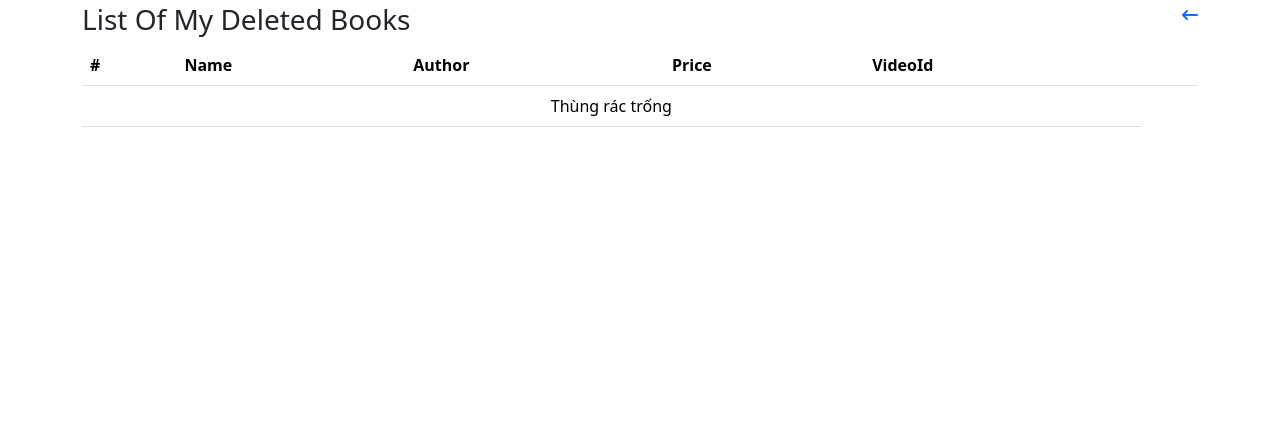
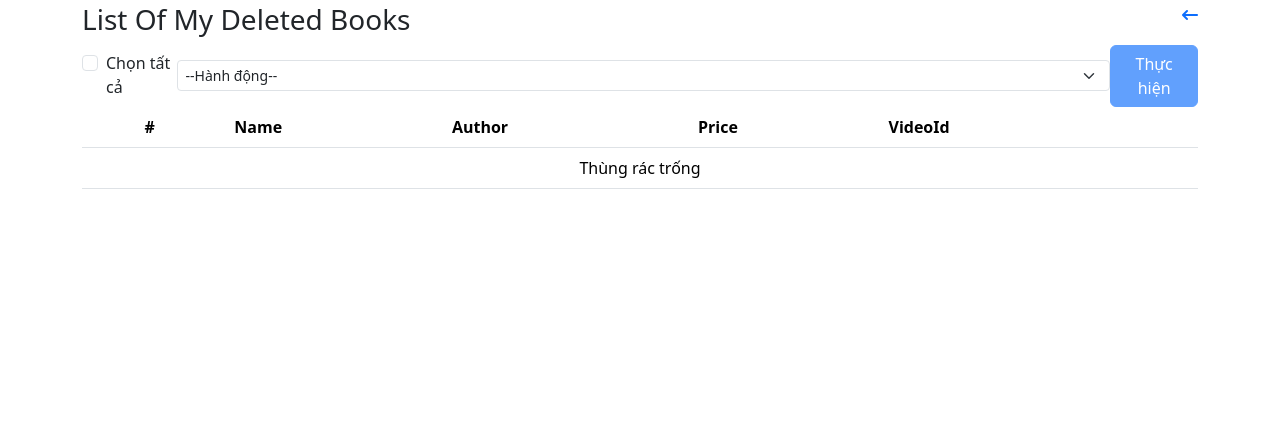
Before and after one commit to quanandcode/nodejs_blog, a Node server app: page /me/trash/books in a window 1280 px wide. Shown: the part 353-782 px from the top of the page. Run offline with Node 20, Linux system fonts and the light colour scheme; data that the repository does not hold is empty; some libraries are stand-ins or nearby versions.

Commit message:
add restore and deleteForce checkboxAll feature

```diff
--- a/src/resource/views/me/trash-books.hbs
+++ b/src/resource/views/me/trash-books.hbs
@@ -1,13 +1,29 @@
-<div class="mt-4">
+<form class="mt-4" method="POST" action="/books/handle-form-action">
     <div class="d-flex justify-content-between">
         <h3>List Of My Deleted Books</h3>
         <a href="/me/stored/books">
             <i class="fa-solid fa-arrow-left-long"></i>
         </a>
     </div>
+    <div class="d-flex align-items-center">
+        <div class="form-check">
+            <input class="form-check-input" type="checkbox" value="" id="check-all-books">
+            <label class="form-check-label" for="check-all-books">
+                Chọn tất cả
+            </label>
+        </div>
+        <select class="form-select form-select-sm select-actions" aria-label="Default select example" name="action"
+            required>
+            <option selected value="">--Hành động--</option>
+            <option value="restore">Khôi phục</option>
+            <option value="deleteForce">Xoá Vĩnh Viễn</option>
+        </select>
+        <button type="submit" class="  btn-handler-form-action btn btn-primary disabled">Thực hiện</button>
+    </div>
     <table class="table">
         <thead>
             <tr>
+                <th></th>
                 <th scope="col">#</th>
                 <th scope="col">Name </th>
                 <th scope="col">Author</th>
@@ -19,6 +35,11 @@
         <tbody>
             {{#each books}}
             <tr>
+                <th>
+                    <input class="form-check-input" type="checkbox" name="bookIds[]" value="{{this._id}}"
+                        id="flexCheckDefault">
+
+                </th>
                 <th scope="row">{{sum @index 1}}</th>
                 <td>{{this.name}}</td>
                 <td>{{this.author}}</td>
@@ -40,7 +61,7 @@
             </tr>
             {{else}}
             <tr>
-                <td colspan="5">
+                <td colspan="7">
                     <div class="text-center">
                         Thùng rác trống
 
@@ -52,7 +73,7 @@
             }}
         </tbody>
     </table>
-</div>
+</form>
 <div id="delete-book-modal" class="modal" tabindex="-1">
     <div class="modal-dialog">
         <div class="modal-content">
@@ -72,11 +93,24 @@
 </div>
 <form method="POST" id="form-hidden-restore"></form>
 <script>
+
+
+    document.addEventListener("DOMContentLoaded", function () {
         var bookId;
         var bookIdTakeFromForce;
         var btnRestores = document.querySelectorAll('.button-restore-book');
         var formHidden = document.getElementById('form-hidden-restore');
         var btnDelete = document.getElementById("button-delete-book")
+        //variables checkboxAll
+        var checkboxAllBooks = $('#check-all-books')
+        var checkboxBookItems = $('input[name="bookIds[]"]')
+        var btnSubmit = $('.btn-handler-form-action')
+        var selectAction = $('.select-actions')
+        var quantityChecked;
+        $('#delete-book-modal').on('show.bs.modal', function (event) {
+            var button = $(event.relatedTarget)
+            bookIdTakeFromForce = button.data('id')
+        })
         btnRestores.forEach((btnRestore) => {
 
             btnRestore.addEventListener("click", e => {
@@ -85,14 +119,30 @@
                 formHidden.submit();
             })
         })
-    document.addEventListener("DOMContentLoaded", function () {
-        $('#delete-book-modal').on('show.bs.modal', function (event) {
-            var button = $(event.relatedTarget)
-            bookIdTakeFromForce = button.data('id')
-        })
-    })
         btnDelete.onclick = () => {
             formHidden.action = "/books/" + bookIdTakeFromForce + "/force?_method=DELETE"
             formHidden.submit();
         }
+        //Handler for the click 'chon tat ca'
+        checkboxAllBooks.change(function (event) {
+            isCheckedAll = checkboxAllBooks.prop('checked');
+            checkboxBookItems.prop('checked', isCheckedAll)
+            quantityChecked = $('input[name="bookIds[]"]:checked').length;
+            isDisabledBtnAction()
+        })
+        checkboxBookItems.change(function (event) {
+            quantityChecked = $('input[name="bookIds[]"]:checked').length;
+            checkboxAllBooks.prop('checked', checkboxBookItems.length === quantityChecked);
+            isDisabledBtnAction()
+        })
+        //display btn action disabled or active
+        var isDisabledBtnAction = () => {
+            if (quantityChecked > 0) {
+                btnSubmit.removeClass("disabled")
+            } else {
+                btnSubmit.addClass("disabled")
+            }
+        }
+
+    })
 </script>
```
Also changed, not shown: src/app/controllers/BooksController.js (+15 -0 lines). Lines whose indentation alone changed are shown as unchanged.
